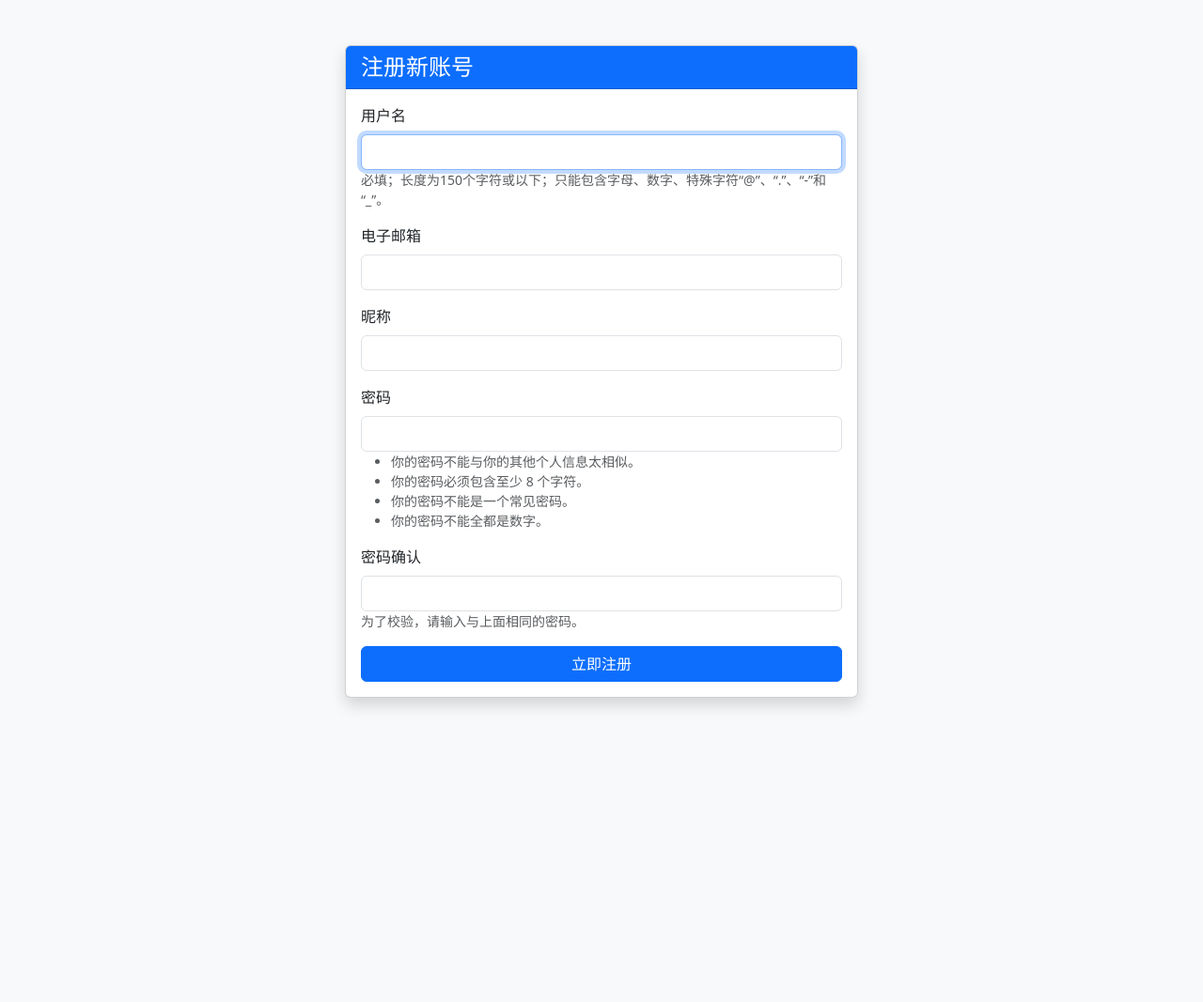
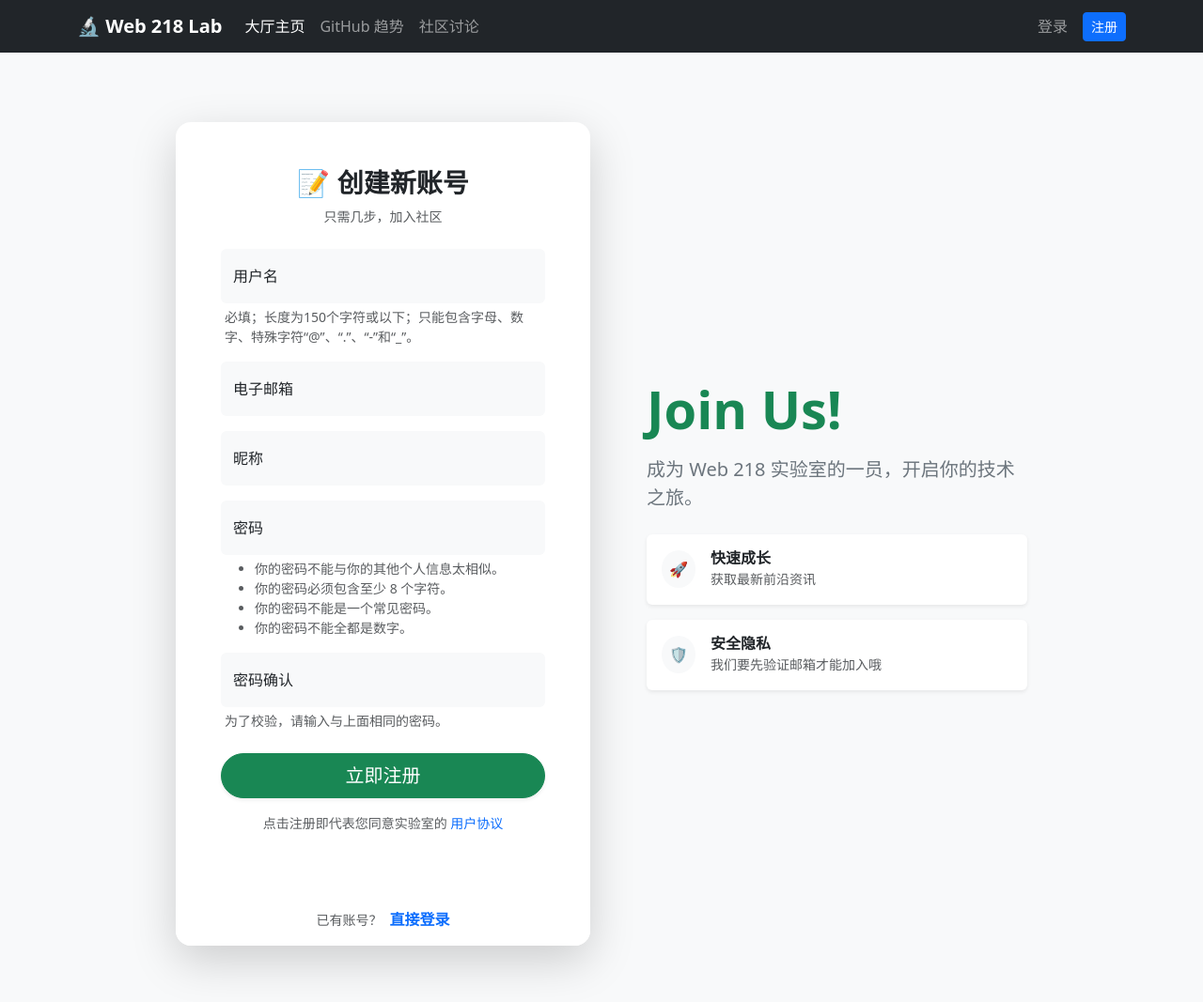
Before and after one commit to hejinlin0824/218web, a Django app: page /users/register/ in a window 1280 px wide. Shown: the whole page at 94% size. Before the commit the page ends 754 px from the top, so only its background shows below. Run offline with Django 5.2, Linux system fonts and the light colour scheme; parts of the project's set-up code (start-up, migrations or seed data) failed here and were passed over.

Commit message:
增加了邮件认证功能

```diff
--- a/user_app/templates/user_app/register.html
+++ b/user_app/templates/user_app/register.html
@@ -1,43 +1,96 @@
-<!DOCTYPE html>
-<html lang="zh">
-<head>
-    <meta charset="UTF-8">
-    <title>注册页面</title>
-    <link href="https://cdn.jsdelivr.net/npm/bootstrap@5.3.0/dist/css/bootstrap.min.css" rel="stylesheet">
-</head>
-<body class="bg-light">
+{% extends 'base.html' %}
 
-<div class="container mt-5">
-    <div class="row justify-content-center">
-        <div class="col-md-6">
-            <div class="card shadow">
-                <div class="card-header bg-primary text-white">
-                    <h4 class="mb-0">注册新账号</h4>
+{% block title %}注册账号{% endblock %}
+
+{% block content %}
+<div class="container" style="margin-top: 60px; margin-bottom: 60px;">
+    <div class="row justify-content-center align-items-center flex-row-reverse">
+
+        <div class="col-md-5 d-none d-md-block ps-5">
+            <div class="text-start">
+                <h1 class="display-4 fw-bold text-success mb-3">Join Us!</h1>
+                <p class="lead text-secondary mb-4">
+                    成为 Web 218 实验室的一员，开启你的技术之旅。
+                </p>
+
+                <div class="card border-0 bg-white shadow-sm mb-3">
+                    <div class="card-body d-flex align-items-center">
+                        <div class="bg-light p-2 rounded-circle me-3">🚀</div>
+                        <div>
+                            <h6 class="fw-bold mb-0">快速成长</h6>
+                            <small class="text-muted">获取最新前沿资讯</small>
+                        </div>
+                    </div>
                 </div>
-                <div class="card-body">
+
+                <div class="card border-0 bg-white shadow-sm">
+                    <div class="card-body d-flex align-items-center">
+                        <div class="bg-light p-2 rounded-circle me-3">🛡️</div>
+                        <div>
+                            <h6 class="fw-bold mb-0">安全隐私</h6>
+                            <small class="text-muted">我们要先验证邮箱才能加入哦</small>
+                        </div>
+                    </div>
+                </div>
+            </div>
+        </div>
+
+        <div class="col-md-5">
+            <div class="card shadow-lg border-0 rounded-4">
+                <div class="card-body p-5">
+                    <div class="text-center mb-4">
+                        <h3 class="fw-bold">📝 创建新账号</h3>
+                        <p class="text-muted small">只需几步，加入社区</p>
+                    </div>
+
                     <form method="post">
                         {% csrf_token %}
 
+                        {% if form.errors %}
+                            <div class="alert alert-danger small">
+                                请修正以下错误：
+                                {{ form.non_field_errors }}
+                            </div>
+                        {% endif %}
+
                         {% for field in form %}
-                            <div class="mb-3">
-                                <label class="form-label">{{ field.label }}</label>
-                                {{ field }}
+                            <div class="form-floating mb-3">
+                                <input type="{{ field.field.widget.input_type }}"
+                                       name="{{ field.name }}"
+                                       class="form-control bg-light border-0 {% if field.errors %}is-invalid{% endif %}"
+                                       id="{{ field.id_for_label }}"
+                                       placeholder="{{ field.label }}"
+                                       {% if field.value %}value="{{ field.value }}"{% endif %}
+                                       required>
+                                <label for="{{ field.id_for_label }}">{{ field.label }}</label>
+                                {% if field.help_text %}
+                                    <div class="form-text small ms-1">{{ field.help_text }}</div>
+                                {% endif %}
                                 {% if field.errors %}
-                                    <div class="text-danger small">{{ field.errors }}</div>
-                                {% endif %}
-                                {% if field.help_text %}
-                                    <div class="text-muted small">{{ field.help_text }}</div>
+                                    <div class="invalid-feedback">
+                                        {{ field.errors.0 }}
+                                    </div>
                                 {% endif %}
                             </div>
                         {% endfor %}
 
-                        <button type="submit" class="btn btn-primary w-100">立即注册</button>
+                        <div class="d-grid gap-2 mt-4">
+                            <button type="submit" class="btn btn-success btn-lg rounded-pill shadow-sm">
+                                立即注册
+                            </button>
+                        </div>
+
+                        <p class="text-center text-muted small mt-3">
+                            点击注册即代表您同意实验室的 <a href="#" class="text-decoration-none">用户协议</a>
+                        </p>
                     </form>
+                </div>
+                <div class="card-footer bg-white border-top-0 text-center py-3 rounded-bottom-4">
+                    <small class="text-muted">已有账号？</small>
+                    <a href="{% url 'user_app:login' %}" class="fw-bold text-decoration-none ms-1">直接登录</a>
                 </div>
             </div>
         </div>
     </div>
 </div>
-
-</body>
-</html>
+{% endblock %}
--- a/user_app/urls.py
+++ b/user_app/urls.py
@@ -1,5 +1,5 @@
 from django.urls import path
-from django.contrib.auth import views as auth_views # 👈 引入内置视图
+from django.contrib.auth import views as auth_views
 from . import views
 from django.urls import reverse_lazy
 
@@ -8,19 +8,18 @@ app_name = 'user_app'
 urlpatterns = [
     path('register/', views.register, name='register'),
 
-    # 👇 新增：登录路由
-    # template_name 参数告诉 Django 去哪里找我们的登录页面
+    path('activation-sent/', views.activation_sent, name='activation_sent'),
+
+    # 👇 修改：只需要接收一个 token 即可，不需要 uidb64 了
+    path('activate/<str:token>/', views.activate, name='activate'),
+
+    # 登录/登出 (保持不变)
     path('login/', auth_views.LoginView.as_view(template_name='user_app/login.html'), name='login'),
+    path('logout/', auth_views.LogoutView.as_view(next_page='user_app:login'), name='logout'),
 
-    # 👇 新增：登出路由
-    # next_page 参数告诉 Django 登出后跳去哪里（这里设为登录页）
-    path('logout/', auth_views.LogoutView.as_view(next_page='user_app:login'), name='logout'),
-    # 👇 新增
     path('profile/', views.profile, name='profile'),
 
-    # 👇 密码重置流程 (4步曲)
-
-    # 1. 填写邮箱页面
+    # 密码重置 (保持不变)
     path('password-reset/',
          auth_views.PasswordResetView.as_view(
              template_name='user_app/password_reset.html',
@@ -29,15 +28,12 @@ urlpatterns = [
          ),
          name='password_reset'),
 
-    # 2. 邮件发送成功提示页
     path('password-reset/done/',
          auth_views.PasswordResetDoneView.as_view(
              template_name='user_app/password_reset_done.html'
          ),
          name='password_reset_done'),
 
-    # 3. 点击邮件链接后的重置密码页 (核心)
-    # <uidb64> 和 <token> 是 Django 生成的安全令牌
     path('password-reset-confirm/<uidb64>/<token>/',
          auth_views.PasswordResetConfirmView.as_view(
              template_name='user_app/password_reset_confirm.html',
@@ -45,21 +41,15 @@ urlpatterns = [
          ),
          name='password_reset_confirm'),
 
-    # 4. 修改完成提示页
     path('password-reset-complete/',
          auth_views.PasswordResetCompleteView.as_view(
              template_name='user_app/password_reset_complete.html'
          ),
          name='password_reset_complete'),
 
-    # 👇 新增：公开主页
+    # 社交功能 (保持不变)
     path('profile/<int:pk>/', views.public_profile, name='public_profile'),
-
-    # 👇 新增：关注动作
     path('profile/<int:pk>/follow/', views.follow_user, name='follow_user'),
-    # 👇 新增：查看关注列表
     path('profile/<int:pk>/following/', views.following_list, name='following_list'),
-
-    # 👇 新增：查看粉丝列表
     path('profile/<int:pk>/followers/', views.followers_list, name='followers_list'),
 ]
--- a/user_app/views.py
+++ b/user_app/views.py
@@ -1,40 +1,186 @@
 from django.contrib import messages
-from .forms import RegisterForm
-# 引入通知模型
-from notifications.models import Notification
-from django.contrib.auth.decorators import login_required # 👈 引入装饰器
-from .forms import RegisterForm, ProfileUpdateForm # 👈 引入新 Form
-
+from django.contrib.auth.decorators import login_required
 from django.shortcuts import render, redirect, get_object_or_404
-from django.contrib.auth import get_user_model
+from django.contrib.auth import get_user_model, login
 from django.http import HttpResponseRedirect
 from django.urls import reverse
+from django.core.mail import send_mail
+from django.conf import settings
+import threading
+import uuid # 👈 用于生成随机Token
+from django.core.cache import cache # 👈 引入缓存
+from django.contrib.auth.hashers import make_password # 👈 用于手动加密密码
 
-from .forms import ProfileUpdateForm # 确保引入的是 forms.py 里写的类名
+from django.contrib.sites.shortcuts import get_current_site
+from .forms import RegisterForm, ProfileUpdateForm
+from notifications.models import Notification
+
+User = get_user_model()
+
+# ==========================================
+# 📧 邮件发送辅助函数
+# ==========================================
+
+def send_email_thread(subject, message, recipient_list):
+    try:
+        send_mail(
+            subject,
+            message,
+            settings.DEFAULT_FROM_EMAIL,
+            recipient_list,
+            fail_silently=False,
+        )
+    except Exception as e:
+        print(f"邮件发送失败: {e}")
+
+def send_activation_email(request, email, token, username):
+    """
+    发送账户激活邮件
+    注意：这里不再接收 user 对象，而是直接接收 email 和 username
+    """
+    current_site = get_current_site(request)
+    email_subject = '【重要】请激活您的 Web 218 实验室账号'
+
+    # 构建新的激活链接 (只带 token)
+    activation_link = reverse('user_app:activate', kwargs={'token': token})
+    activation_url = f"http://{current_site.domain}{activation_link}"
+
+    email_message = f"""
+    您好 {username}，
+
+    感谢注册 Web 218 实验室！
+
+    您的账号尚未创建，请点击下方链接完成最后一步验证并写入数据库：
+    {activation_url}
+
+    (链接 24 小时内有效)
+    """
+
+    threading.Thread(
+        target=send_email_thread,
+        args=(email_subject, email_message, [email])
+    ).start()
+
+def send_welcome_email(user):
+    """发送欢迎邮件 (写入数据库成功后触发)"""
+    subject = '🎉 注册成功！欢迎加入 Web 218 实验室'
+    message = f"""
+    你好，{user.username}！
+
+    欢迎加入！您的账号已正式创建。
+
+    下一步：请完善您的个人资料，上传头像，让大家认识你。
+
+    祝好，
+    Web 218 团队
+    """
+    threading.Thread(
+        target=send_email_thread,
+        args=(subject, message, [user.email])
+    ).start()
+
+# ==========================================
+# 👤 视图函数
+# ==========================================
 
 def register(request):
     if request.method == 'POST':
         form = RegisterForm(request.POST)
         if form.is_valid():
-            user = form.save(commit=False)
-            # 暂时先设为激活状态，等下个阶段做完邮件验证再改为 False
-            user.is_active = True
-            user.save()
+            # 1. 获取清洗后的数据
+            username = form.cleaned_data['username']
+            email = form.cleaned_data['email']
 
-            # 发送成功消息（Flash Message）
-            messages.success(request, f'账号 {user.username} 注册成功！请登录。')
-            return redirect('user_app:login')
+            # 👇👇👇 核心修改在这里 👇👇👇
+            # UserCreationForm 的字段名是 password1 (密码) 和 password2 (确认密码)
+            # 我们取 password1 作为用户的真实密码
+            raw_password = form.cleaned_data['password1']
+
+            nickname = form.cleaned_data.get('nickname', '')
+
+            # 2. 再次检查数据库中是否已存在 (防止并发注册)
+            if User.objects.filter(email=email).exists():
+                messages.error(request, '该邮箱已被注册。')
+                return render(request, 'user_app/register.html', {'form': form})
+
+            if User.objects.filter(username=username).exists():
+                messages.error(request, '该用户名已被占用。')
+                return render(request, 'user_app/register.html', {'form': form})
+
+            # 3. 生成随机 Token
+            token = uuid.uuid4().hex
+
+            # 4. 打包用户数据
+            user_data = {
+                'username': username,
+                'email': email,
+                # 👇 使用刚才获取的 raw_password 进行加密
+                'password': make_password(raw_password),
+                'nickname': nickname,
+                'is_active': True,
+                'email_verified': True
+            }
+
+            # 5. 存入缓存 (Redis 或 内存)，有效期 24小时
+            cache.set(f'reg_token_{token}', user_data, 86400)
+
+            # 6. 发送验证邮件
+            send_activation_email(request, email, token, username)
+
+            # 7. 跳转提示页
+            return redirect('user_app:activation_sent')
     else:
         form = RegisterForm()
 
     return render(request, 'user_app/register.html', {'form': form})
 
+def activation_sent(request):
+    """提示去收邮件"""
+    return render(request, 'user_app/activation_sent.html')
+
+def activate(request, token):
+    """
+    处理激活链接
+    逻辑：从缓存读取数据 -> 写入数据库 -> 自动登录
+    """
+    # 1. 从缓存获取数据
+    cache_key = f'reg_token_{token}'
+    user_data = cache.get(cache_key)
+
+    if user_data:
+        # 再次检查用户名是否在等待期间被抢注 (虽然概率极低)
+        if User.objects.filter(username=user_data['username']).exists():
+            messages.error(request, '注册链接已失效，用户名已被占用，请重新注册。')
+            return redirect('user_app:register')
+
+        # 2. 写入数据库 (这才是真正的注册时刻！)
+        user = User.objects.create(
+            username=user_data['username'],
+            email=user_data['email'],
+            password=user_data['password'], # 已经是加密过的了
+            nickname=user_data.get('nickname', ''),
+            is_active=True,
+            email_verified=True
+        )
+
+        # 3. 删除缓存，防止二次点击报错
+        cache.delete(cache_key)
+
+        # 4. 自动登录
+        login(request, user, backend='user_app.authentication.EmailBackend')
+
+        # 5. 发送欢迎邮件
+        send_welcome_email(user)
+
+        messages.success(request, '账号验证成功！欢迎加入。')
+        return redirect('user_app:profile')
+    else:
+        # 缓存中找不到 (过期或无效)
+        return render(request, 'user_app/activation_invalid.html')
 
 @login_required
 def profile(request):
-    """个人中心：查看数据 + 修改资料"""
     if request.method == 'POST':
-        # ⚠️ 必须包含 request.FILES 才能上传图片
         form = ProfileUpdateForm(request.POST, request.FILES, instance=request.user)
         if form.is_valid():
             form.save()
@@ -45,22 +191,15 @@ def profile(request):
 
     context = {
         'form': form,
-        # 虽然模板里可以直接用 request.user，但有时候显式传 user 也是好习惯
         'user': request.user
     }
     return render(request, 'user_app/profile.html', context)
 
-
-User = get_user_model()
 @login_required
 def public_profile(request, pk):
-    """公开的用户主页 (只读)"""
     target_user = get_object_or_404(User, pk=pk)
-
-    # 获取该用户发布的所有帖子 (按时间倒序)
     user_posts = target_user.posts.all().order_by('-created_at')
 
-    # 判断当前登录用户是否已关注他
     is_following = False
     if request.user.is_authenticated and request.user != target_user:
         if request.user.following.filter(id=target_user.id).exists():
@@ -77,7 +216,6 @@ def public_profile(request, pk):
 
 @login_required
 def follow_user(request, pk):
-    """关注/取关 逻辑"""
     target_user = get_object_or_404(User, pk=pk)
 
     if target_user == request.user:
@@ -87,38 +225,26 @@ def follow_user(request, pk):
         request.user.following.remove(target_user)
     else:
         request.user.following.add(target_user)
-
-        # 🔔 发送通知
         Notification.objects.create(
             recipient=target_user,
             actor=request.user,
-            verb='follow', # 👈 修正这里：从 'like' 改为 'follow'
+            verb='follow',
             target_url=reverse('user_app:public_profile', args=[request.user.pk]),
             content='关注了你'
         )
 
     return HttpResponseRedirect(reverse('user_app:public_profile', args=[pk]))
+
 @login_required
 def following_list(request, pk):
-    """查看某人关注的人列表"""
     target_user = get_object_or_404(User, pk=pk)
-    # 获取该用户关注的所有人
     users = target_user.following.all()
+    context = {'title': f"{target_user.nickname or target_user.username} 关注的人", 'user_list': users}
+    return render(request, 'user_app/follow_list.html', context)
 
-    context = {
-        'title': f"{target_user.nickname or target_user.username} 关注的人",
-        'user_list': users
-    }
-    return render(request, 'user_app/follow_list.html', context)
 @login_required
 def followers_list(request, pk):
-    """查看某人的粉丝列表"""
     target_user = get_object_or_404(User, pk=pk)
-    # 获取关注该用户的所有人 (利用 related_name='followers')
     users = target_user.followers.all()
-
-    context = {
-        'title': f"{target_user.nickname or target_user.username} 的粉丝",
-        'user_list': users
-    }
+    context = {'title': f"{target_user.nickname or target_user.username} 的粉丝", 'user_list': users}
     return render(request, 'user_app/follow_list.html', context)
```
Also changed, not shown: myweb/settings.py (+37 -37 lines), user_app/templates/user_app/activation_invalid.html (added, +33 -0 lines), user_app/templates/user_app/activation_sent.html (added, +42 -0 lines), user_app/templates/user_app/login.html (+70 -52 lines), 6 other files.
